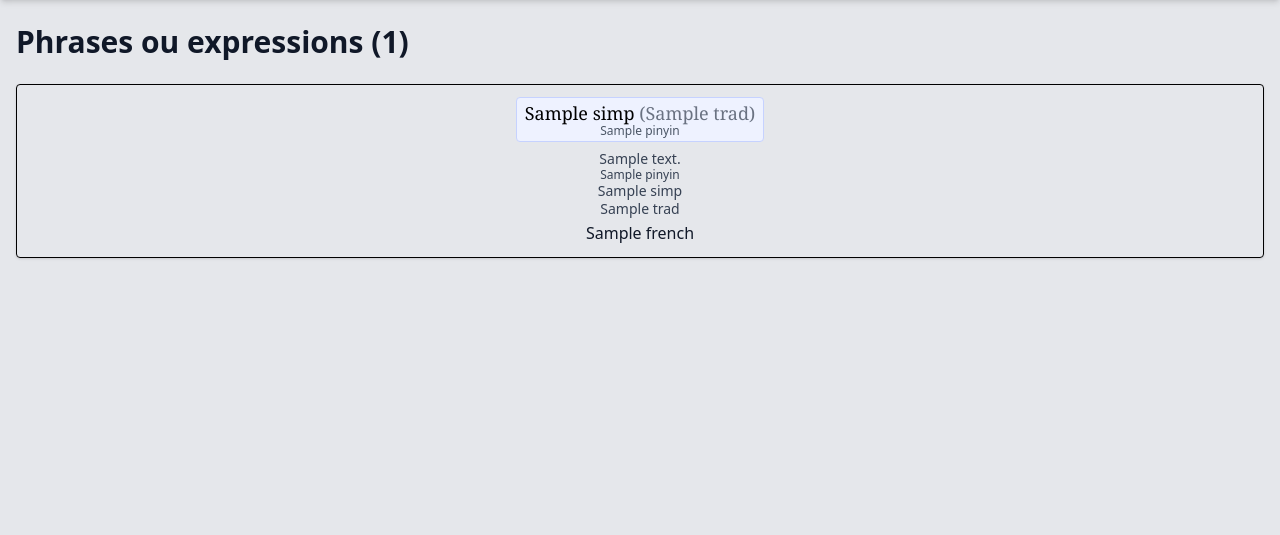
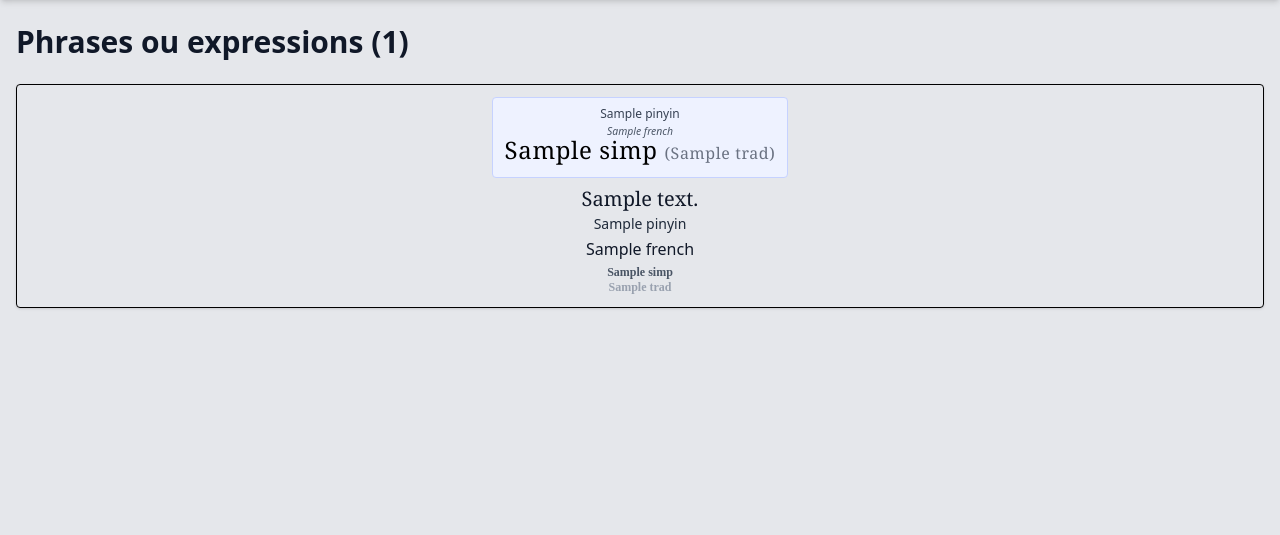
Before and after one commit to tahitoaa/hakka-tahiti, a Django app: template hakkadbapp/templates/hakkadbapp/expressions.html in a window 1280 px wide. Shown: the part 118-653 px from the top of the page. Run offline with Django 5.2, Linux system fonts and the light colour scheme; the template is opened without the code that fills it: most values are stand-ins (such as "Sample title", 1, 10 or a date in 2020).

Commit message:
add models.expressions.text to keep unmatched words. + display in templates/expressions.

```diff
--- a/hakkadbapp/management/commands/import_expressions.py
+++ b/hakkadbapp/management/commands/import_expressions.py
@@ -33,7 +33,7 @@ def import_expressions_from_df(df):
         print(tokens)
 
         # Create expression
-        expr = Expression.objects.create(french=french)
+        expr = Expression.objects.create(french=french, text=phrase)
 
         with transaction.atomic():
             for pos, token in enumerate(tokens):
--- a/hakkadbapp/templates/hakkadbapp/expressions.html
+++ b/hakkadbapp/templates/hakkadbapp/expressions.html
@@ -14,46 +14,57 @@
     <div class="flex flex-wrap justify-center gap-2 mb-2">
 
     {% for w in e.words_ordered %}
-            <div class="px-2 py-1 rounded bg-indigo-50 border border-indigo-200 text-center">
+        <div class="px-3 py-2 rounded bg-indigo-50 border border-indigo-200 text-center min-w-[60px]">
+            <!-- Pinyin -->
+            <div class="text-xs text-gray-700 leading-tight mb-1 font-medium">
+                {{ w.pinyin }}
+            </div>
+
+            <!-- French gloss -->
+            <div class="text-[0.65rem] text-gray-600 leading-tight italic">
+                {{ w.french }}
+            </div>
 
             <!-- Hanzi: simp | trad -->
-                <div class="text-lg leading-tight font-serif">
+            <div class="text-2xl font-serif leading-none mb-1 tracking-wide">
                 {{ w.simp }}
                 {% if w.trad != w.simp %}
-                        <span class="text-gray-500">({{ w.trad }})</span>
+                    <span class="text-gray-500 text-base">({{ w.trad }})</span>
                 {% endif %}
             </div>
 
-                <!-- Pinyin -->
-                <div class="text-xs text-gray-600 leading-none">
-                    {{ w.pinyin }}
-                </div>
         </div>
     {% endfor %}
+
 
     </div>
 
     <div class="">
-        <div class="text-sm text-gray-700 leading-tight">
+<!-- 1. Expression (Hanzi) -->
+<div class="text-xl text-gray-900 leading-tight mb-1 font-serif">
     {{ e.text }}
 </div>
 
-        <!-- Full expression info -->
-        <div class="text-xs text-gray-700 leading-tight">
+<!-- 2. Pinyin -->
+<div class="text-sm text-gray-800 leading-tight mb-1">
     {{ e.pinyin }}
 </div>
 
-        <div class="text-sm text-gray-700 leading-tight">
+<!-- 3. French translation -->
+<div class="text-base text-gray-900 font-medium mb-1">
+    {{ e.french }}
+</div>
+
+<!-- 4. Simplified -->
+<div class="hanzi text-xs text-gray-600 leading-tight">
     {{ e.simp }}
 </div>
 
-        <div class="text-sm text-gray-700 leading-tight">
+<!-- 5. Traditional -->
+<div class="hanzi text-xs text-gray-400 leading-tight">
     {{ e.trad }}
 </div>
 
-        <div class="text-base text-gray-900 mt-1 font-medium">
-            {{ e.french }}
-        </div>
 
     </div>
 
```
Also changed, not shown: hakkadbapp/models.py (+2 -9 lines), hakkadbapp/migrations/0011_expression_text.py (added). Lines whose indentation alone changed are shown as unchanged.
